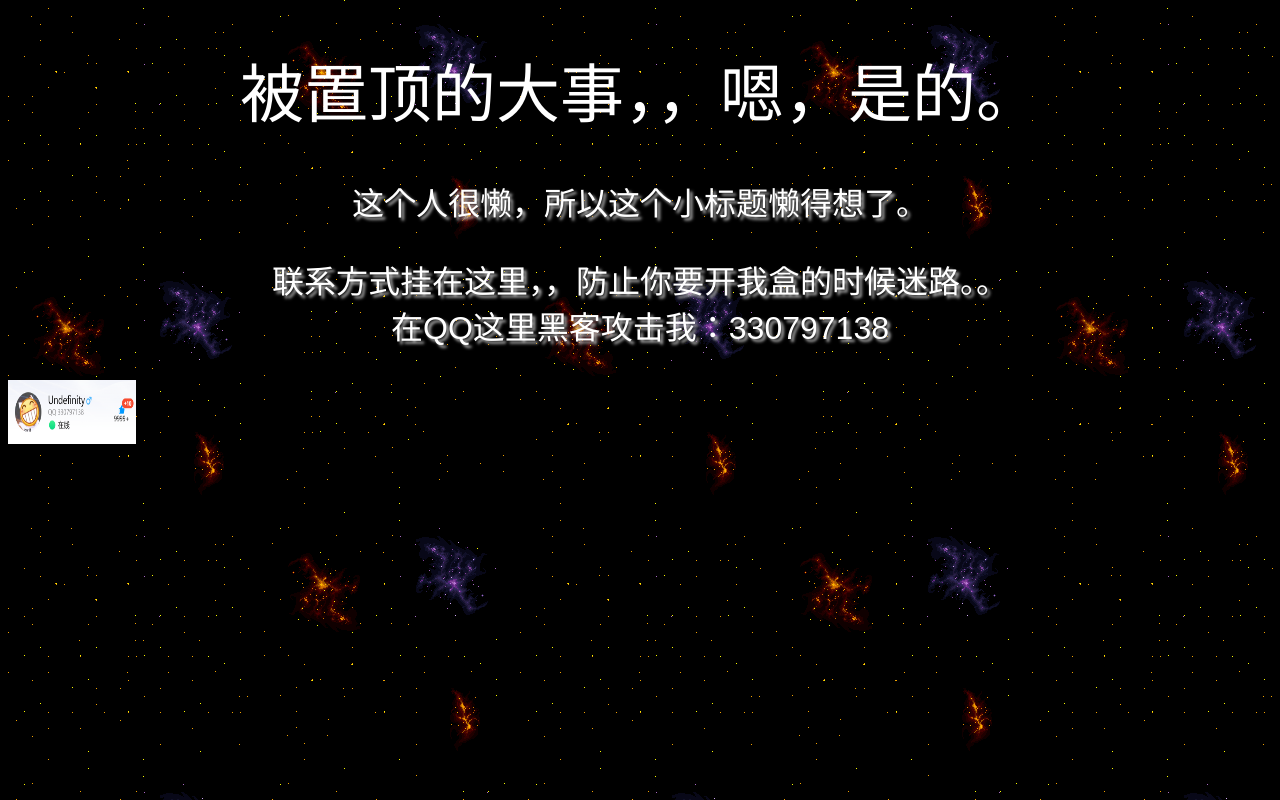
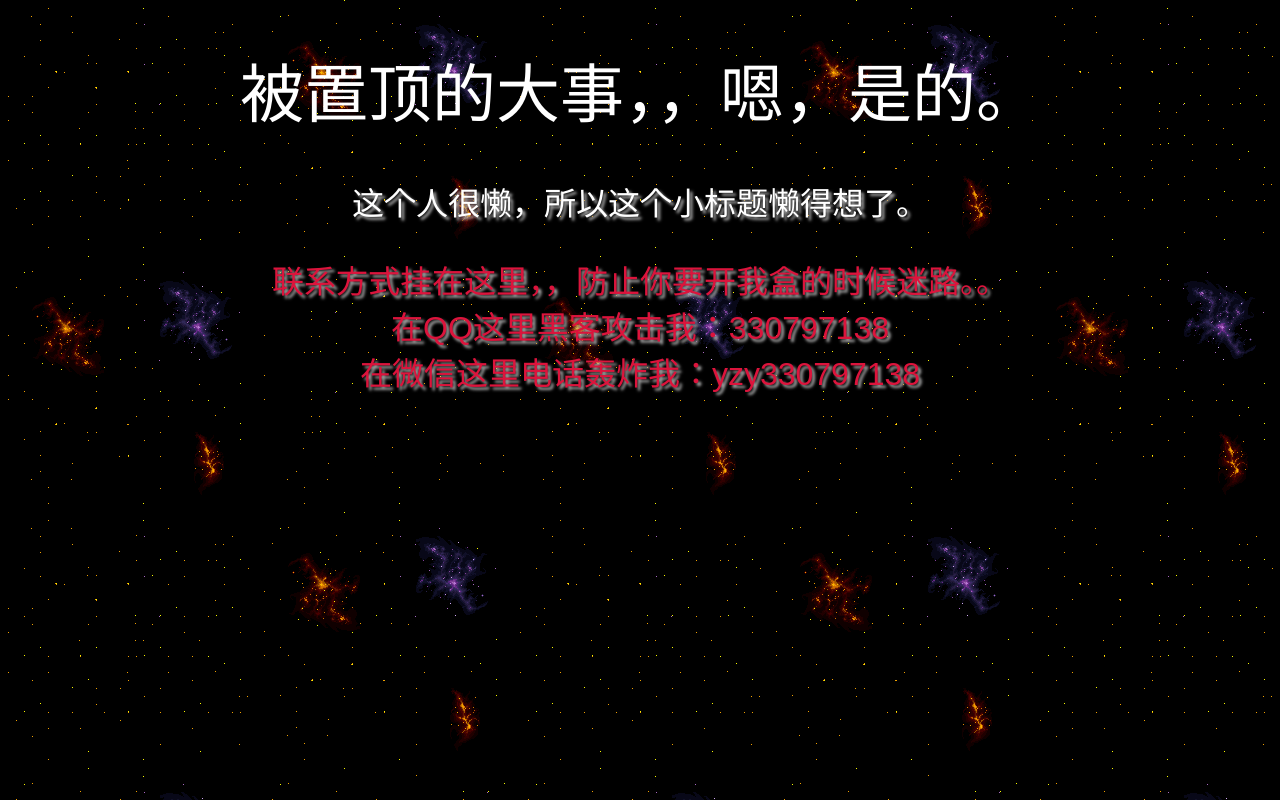
Before and after one commit to Undefinity/blog, a plain HTML site: page TopPage.htm in a window 1280 px wide. Drawn offline with Linux system fonts and the light colour scheme; a web font is replaced by a local one.

Commit message:
TempUpdate2

```diff
--- a/TopPage.htm
+++ b/TopPage.htm
@@ -14,6 +14,5 @@
 <body>
     <h1 class="TopTitleFont">被置顶的大事，，嗯，是的。</h1>
     <h2 class="TopContentFont">这个人很懒，所以这个小标题懒得想了。</h2>
-    <p class="TopContentFont" >联系方式挂在这里，，防止你要开我盒的时候迷路。。<br>在QQ这里黑客攻击我：330797138</p>
-    <img src="images/TopPageQQ.png" width="128" height="64" >
+    <p class="TopContentFont" style="color: crimson;">联系方式挂在这里，，防止你要开我盒的时候迷路。。<br>在QQ这里黑客攻击我：330797138<br>在微信这里电话轰炸我：yzy330797138</p>
 </body>
```
